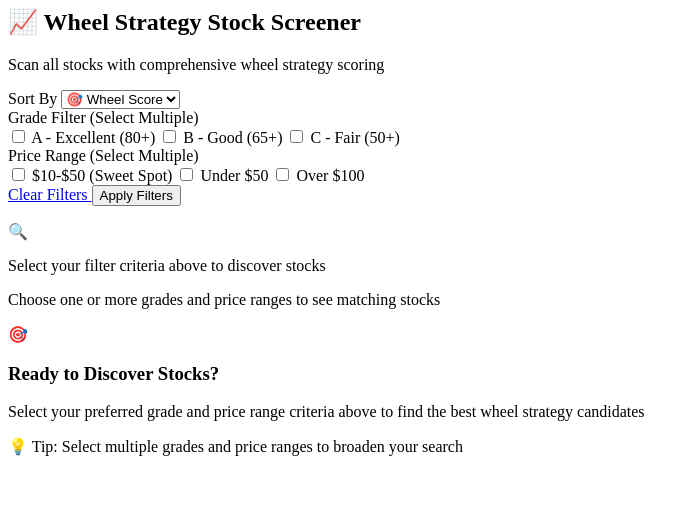
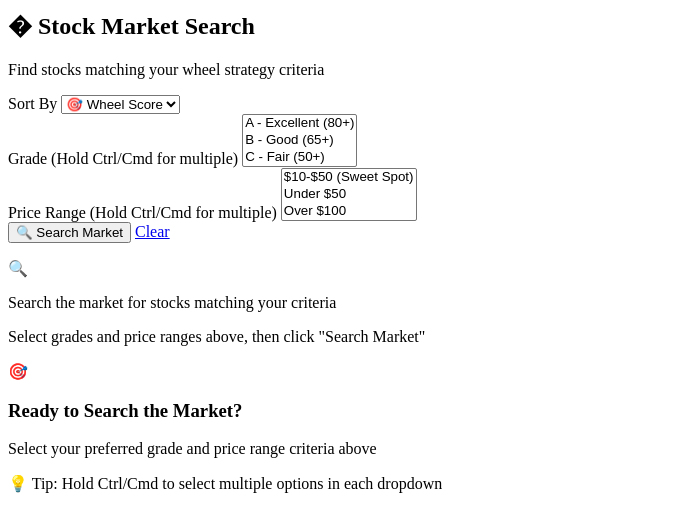
Before and after one commit to mnassif787/ibkr-wheel-strategy, a Django app: template apps/ibkr/templates/ibkr/tabs/stocks_tab.html in a window 1280 px wide. Shown: the top 532 px of the page, without its empty margins (0-699 px from the left). Run offline with Django 5.2, Linux system fonts and the light colour scheme; the template is opened without the code that fills it, so the values that code supplies are empty.

Commit message:
feat: Replace filter UI with Stock Market Search using multi-select dropdowns

```diff
--- a/apps/ibkr/templates/ibkr/tabs/stocks_tab.html
+++ b/apps/ibkr/templates/ibkr/tabs/stocks_tab.html
@@ -3,18 +3,18 @@
 <div>
     <div class="flex items-center justify-between mb-6">
         <div>
-            <h2 class="text-2xl font-bold text-gray-900">📈 Wheel Strategy Stock Screener</h2>
-            <p class="text-gray-600 mt-1">Scan all stocks with comprehensive wheel strategy scoring</p>
+            <h2 class="text-2xl font-bold text-gray-900">� Stock Market Search</h2>
+            <p class="text-gray-600 mt-1">Find stocks matching your wheel strategy criteria</p>
         </div>
     </div>
 
-    <!-- Filters -->
+    <!-- Stock Market Search -->
     <div class="bg-white rounded-lg border border-gray-200 p-4 mb-4">
         <form method="get" action="{% url 'ibkr:hub' %}" class="space-y-4">
             <input type="hidden" name="tab" value="discovery">
             <input type="hidden" name="subtab" value="stocks">
 
-            <div class="grid grid-cols-1 md:grid-cols-3 gap-4">
+            <div class="grid grid-cols-1 md:grid-cols-4 gap-4">
                 <!-- Sort By -->
                 <div>
                     <label class="block text-xs font-semibold text-gray-700 mb-2">Sort By</label>
@@ -24,52 +24,35 @@
                     </select>
                 </div>
 
-                <!-- Grade Filter (Multi-select) -->
+                <!-- Grade Filter (Multi-select dropdown) -->
                 <div>
-                    <label class="block text-xs font-semibold text-gray-700 mb-2">Grade Filter (Select Multiple)</label>
-                    <div class="bg-gray-50 border border-gray-300 rounded-lg p-2 space-y-1.5">
-                        <label class="flex items-center cursor-pointer hover:bg-white px-2 py-1 rounded">
-                            <input type="checkbox" name="grade" value="A" {% if 'A' in grade_filters %}checked{% endif %} class="mr-2 text-purple-600 focus:ring-purple-500">
-                            <span class="text-sm">A - Excellent (80+)</span>
-                        </label>
-                        <label class="flex items-center cursor-pointer hover:bg-white px-2 py-1 rounded">
-                            <input type="checkbox" name="grade" value="B" {% if 'B' in grade_filters %}checked{% endif %} class="mr-2 text-purple-600 focus:ring-purple-500">
-                            <span class="text-sm">B - Good (65+)</span>
-                        </label>
-                        <label class="flex items-center cursor-pointer hover:bg-white px-2 py-1 rounded">
-                            <input type="checkbox" name="grade" value="C" {% if 'C' in grade_filters %}checked{% endif %} class="mr-2 text-purple-600 focus:ring-purple-500">
-                            <span class="text-sm">C - Fair (50+)</span>
-                        </label>
-                    </div>
+                    <label class="block text-xs font-semibold text-gray-700 mb-2">Grade (Hold Ctrl/Cmd for multiple)</label>
+                    <select name="grade" multiple size="3" class="w-full px-2 py-1 text-sm border border-gray-300 rounded-lg focus:ring-2 focus:ring-purple-500">
+                        <option value="A" {% if 'A' in grade_filters %}selected{% endif %}>A - Excellent (80+)</option>
+                        <option value="B" {% if 'B' in grade_filters %}selected{% endif %}>B - Good (65+)</option>
+                        <option value="C" {% if 'C' in grade_filters %}selected{% endif %}>C - Fair (50+)</option>
+                    </select>
                 </div>
 
-                <!-- Price Range Filter (Multi-select) -->
+                <!-- Price Range Filter (Multi-select dropdown) -->
                 <div>
-                    <label class="block text-xs font-semibold text-gray-700 mb-2">Price Range (Select Multiple)</label>
-                    <div class="bg-gray-50 border border-gray-300 rounded-lg p-2 space-y-1.5">
-                        <label class="flex items-center cursor-pointer hover:bg-white px-2 py-1 rounded">
-                            <input type="checkbox" name="price_range" value="sweet_spot" {% if 'sweet_spot' in price_ranges %}checked{% endif %} class="mr-2 text-purple-600 focus:ring-purple-500">
-                            <span class="text-sm">$10-$50 (Sweet Spot)</span>
-                        </label>
-                        <label class="flex items-center cursor-pointer hover:bg-white px-2 py-1 rounded">
-                            <input type="checkbox" name="price_range" value="under_50" {% if 'under_50' in price_ranges %}checked{% endif %} class="mr-2 text-purple-600 focus:ring-purple-500">
-                            <span class="text-sm">Under $50</span>
-                        </label>
-                        <label class="flex items-center cursor-pointer hover:bg-white px-2 py-1 rounded">
-                            <input type="checkbox" name="price_range" value="over_100" {% if 'over_100' in price_ranges %}checked{% endif %} class="mr-2 text-purple-600 focus:ring-purple-500">
-                            <span class="text-sm">Over $100</span>
-                        </label>
-                    </div>
+                    <label class="block text-xs font-semibold text-gray-700 mb-2">Price Range (Hold Ctrl/Cmd for multiple)</label>
+                    <select name="price_range" multiple size="3" class="w-full px-2 py-1 text-sm border border-gray-300 rounded-lg focus:ring-2 focus:ring-purple-500">
+                        <option value="sweet_spot" {% if 'sweet_spot' in price_ranges %}selected{% endif %}>$10-$50 (Sweet Spot)</option>
+                        <option value="under_50" {% if 'under_50' in price_ranges %}selected{% endif %}>Under $50</option>
+                        <option value="over_100" {% if 'over_100' in price_ranges %}selected{% endif %}>Over $100</option>
+                    </select>
                 </div>
-            </div>
 
-            <div class="flex justify-end gap-2">
-                <a href="{% url 'ibkr:hub' %}?tab=discovery&subtab=stocks" class="px-4 py-2 bg-gray-400 text-white rounded-lg hover:bg-gray-500 font-semibold text-sm">
-                    Clear Filters
-                </a>
-                <button type="submit" class="px-6 py-2 bg-purple-600 text-white rounded-lg hover:bg-purple-700 font-semibold text-sm">
-                    Apply Filters
-                </button>
+                <!-- Search Button -->
+                <div class="flex flex-col justify-end gap-2">
+                    <button type="submit" class="px-6 py-2 bg-blue-600 text-white rounded-lg hover:bg-blue-700 font-semibold text-sm shadow-md hover:shadow-lg transition-all">
+                        🔍 Search Market
+                    </button>
+                    <a href="{% url 'ibkr:hub' %}?tab=discovery&subtab=stocks" class="px-4 py-2 bg-gray-400 text-white rounded-lg hover:bg-gray-500 font-semibold text-sm text-center">
+                        Clear
+                    </a>
+                </div>
             </div>
         </form>
     </div>
@@ -77,15 +60,15 @@
     <!-- Results Count -->
     {% if filters_applied %}
     <div class="mb-3 text-sm text-gray-600">
-        Showing <strong>{{ stocks|length }}</strong> stock{{ stocks|length|pluralize }} matching your criteria
+        Found <strong>{{ stocks|length }}</strong> stock{{ stocks|length|pluralize }} matching your search
     </div>
     {% else %}
     <div class="mb-3 bg-blue-50 border border-blue-200 rounded-lg p-4">
         <div class="flex items-center gap-2">
             <span class="text-2xl">🔍</span>
             <div>
-                <p class="text-sm font-semibold text-blue-900">Select your filter criteria above to discover stocks</p>
-                <p class="text-xs text-blue-700">Choose one or more grades and price ranges to see matching stocks</p>
+                <p class="text-sm font-semibold text-blue-900">Search the market for stocks matching your criteria</p>
+                <p class="text-xs text-blue-700">Select grades and price ranges above, then click "Search Market"</p>
             </div>
         </div>
     </div>
@@ -240,20 +223,20 @@
     {% elif filters_applied %}
     <div class="bg-white rounded-lg border border-gray-200 p-12 text-center">
         <div class="text-5xl mb-4">🔍</div>
-        <h3 class="text-lg font-medium text-gray-900 mb-2">No Stocks Match Your Criteria</h3>
-        <p class="text-gray-500 mb-4">Try adjusting your filters to see more results</p>
-        <a href="{% url 'ibkr:hub' %}?tab=discovery&subtab=stocks" class="inline-block px-4 py-2 bg-purple-600 text-white rounded-lg hover:bg-purple-700 font-semibold text-sm">
-            Clear Filters
+        <h3 class="text-lg font-medium text-gray-900 mb-2">No Stocks Match Your Search</h3>
+        <p class="text-gray-500 mb-4">Try adjusting your criteria to see more results</p>
+        <a href="{% url 'ibkr:hub' %}?tab=discovery&subtab=stocks" class="inline-block px-4 py-2 bg-blue-600 text-white rounded-lg hover:bg-blue-700 font-semibold text-sm">
+            Clear & Search Again
         </a>
     </div>
     {% else %}
     <div class="bg-white rounded-lg border border-gray-200 p-12 text-center">
         <div class="text-5xl mb-4">🎯</div>
-        <h3 class="text-lg font-medium text-gray-900 mb-2">Ready to Discover Stocks?</h3>
-        <p class="text-gray-500 mb-4">Select your preferred grade and price range criteria above to find the best wheel strategy candidates</p>
+        <h3 class="text-lg font-medium text-gray-900 mb-2">Ready to Search the Market?</h3>
+        <p class="text-gray-500 mb-4">Select your preferred grade and price range criteria above</p>
         <div class="flex justify-center gap-2 text-sm text-gray-600">
             <span>💡 Tip:</span>
-            <span>Select multiple grades and price ranges to broaden your search</span>
+            <span>Hold Ctrl/Cmd to select multiple options in each dropdown</span>
         </div>
     </div>
     {% endif %}
```
